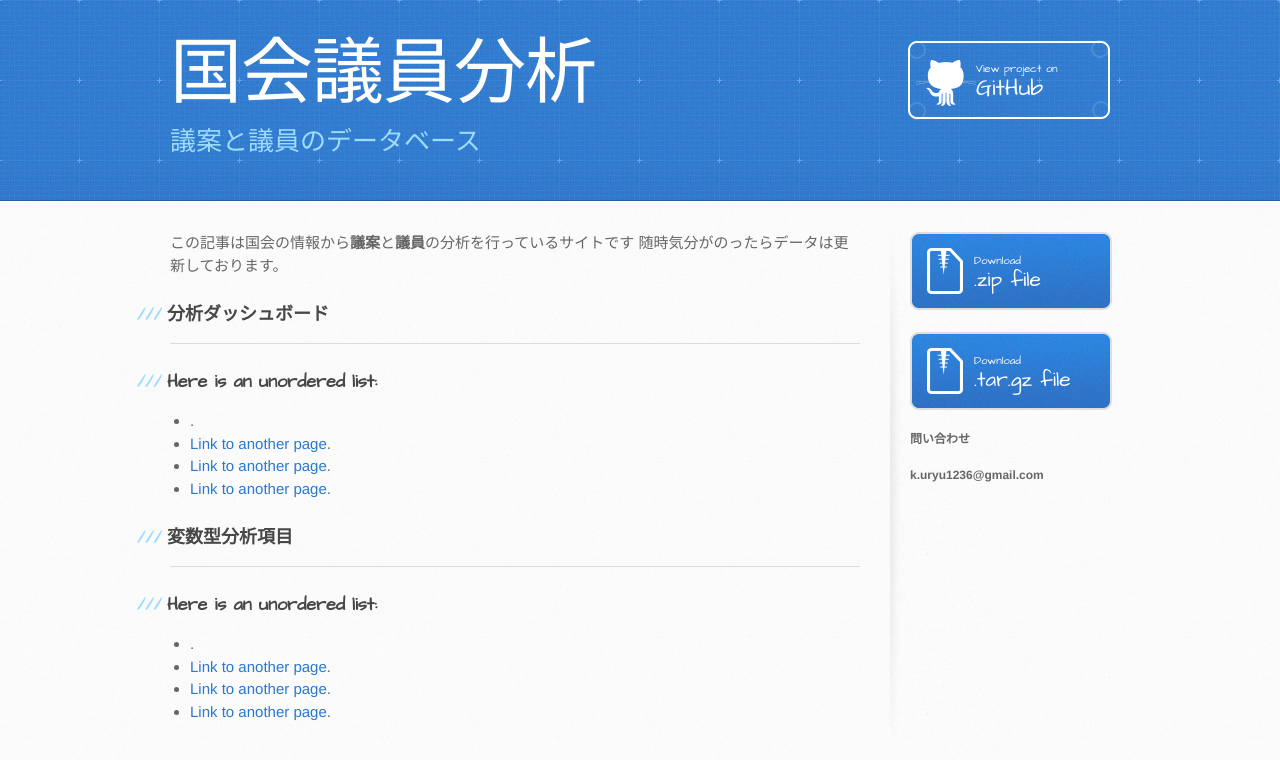
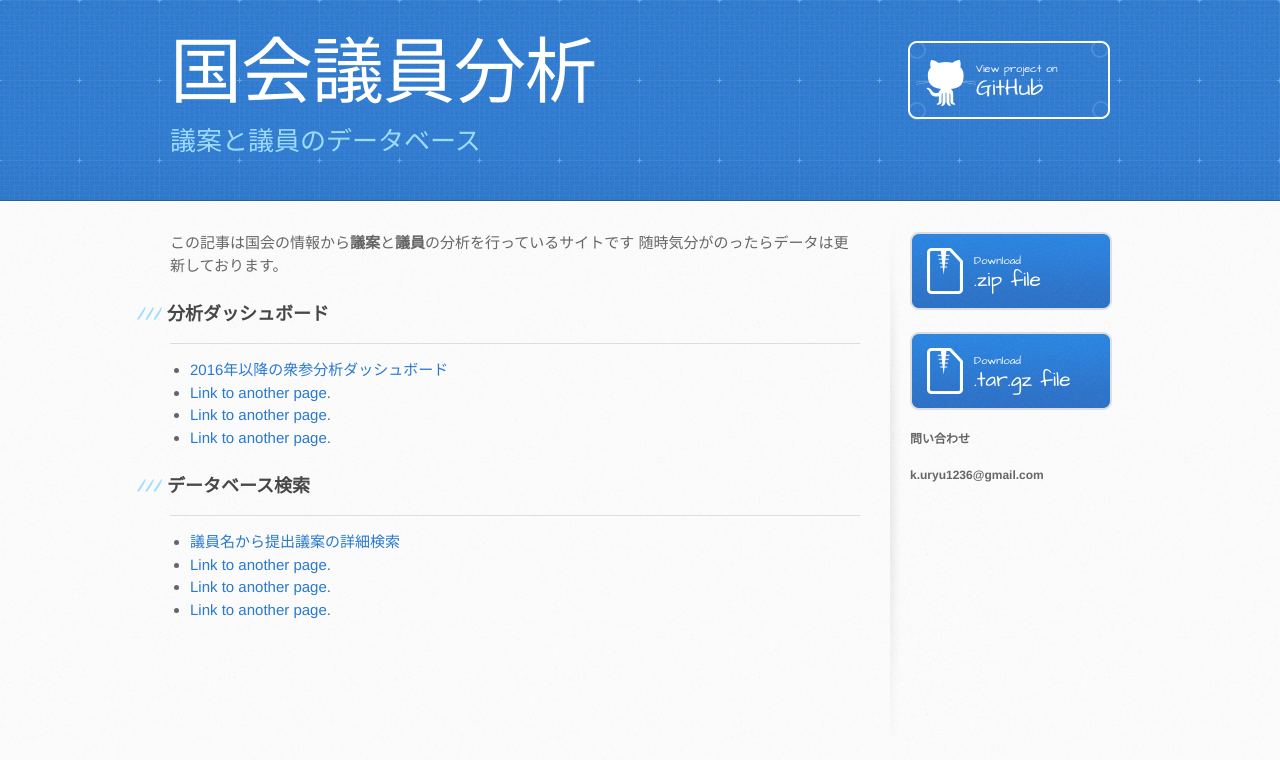
Before and after one commit to kuryu6116/hp, a Jekyll site: the page built from index.md, in a window 1280 px wide. Shown: the top 760 px of the page. Built offline with Jekyll 4.4.1, drawn with Linux system fonts in a browser that asks for light colours.

Commit message:
Update index.md

```diff
--- a/index.md
+++ b/index.md
@@ -9,20 +9,16 @@ layout: default
 
 * * *
 
-### Here is an unordered list:
-
-*   [](./another-page.html).
+*   [2016年以降の衆参分析ダッシュボード](http://heroktometabase.herokuapp.com/public/dashboard/b6e6e0d9-70c8-4d00-a283-906b25975bbf)
 *   [Link to another page](./another-page.html).
 *   [Link to another page](./another-page.html).
 *   [Link to another page](./another-page.html).
 
-### 変数型分析項目
+### データベース検索
 
 * * *
 
-### Here is an unordered list:
-
-*   [](./another-page.html).
+*   [議員名から提出議案の詳細検索](http://heroktometabase.herokuapp.com/public/question/35ba207c-c89f-4959-b624-225ce75a4c6b)
 *   [Link to another page](./another-page.html).
 *   [Link to another page](./another-page.html).
 *   [Link to another page](./another-page.html).
```
